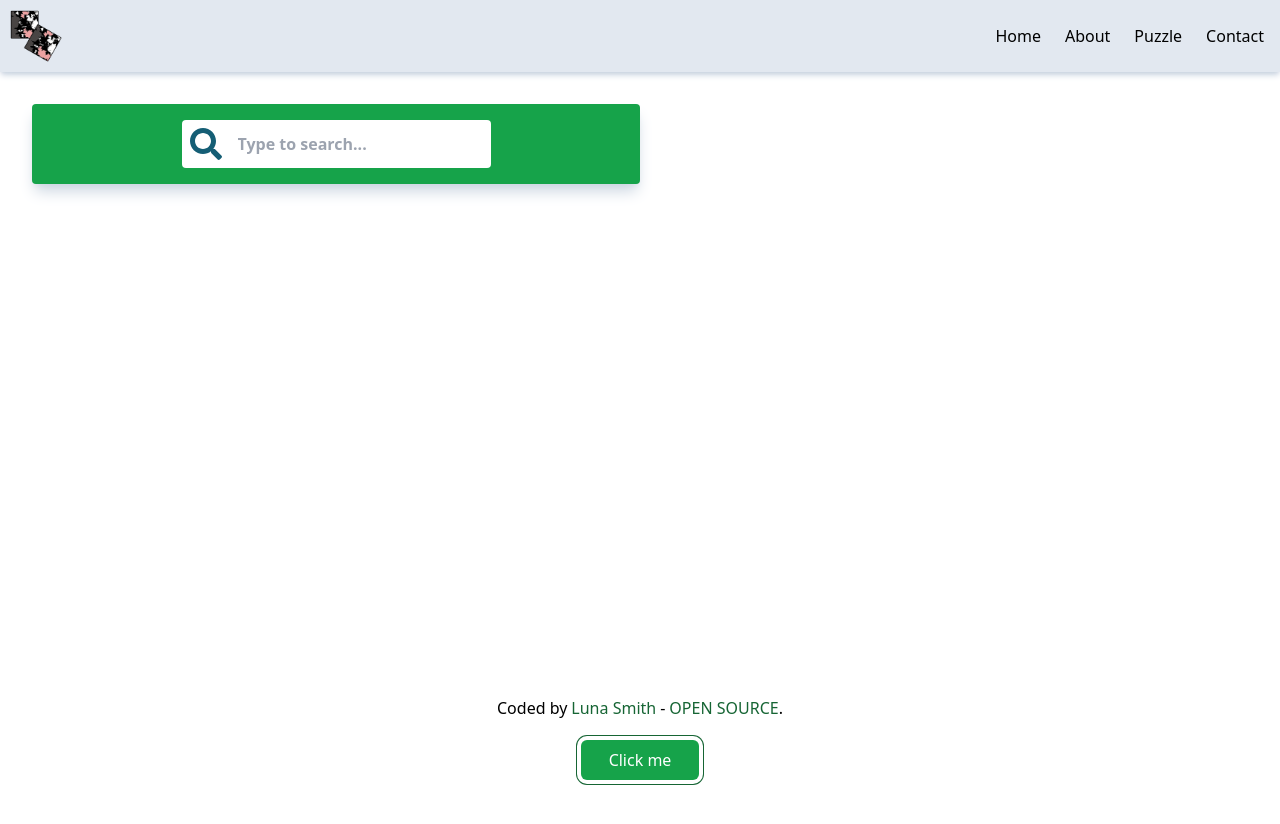
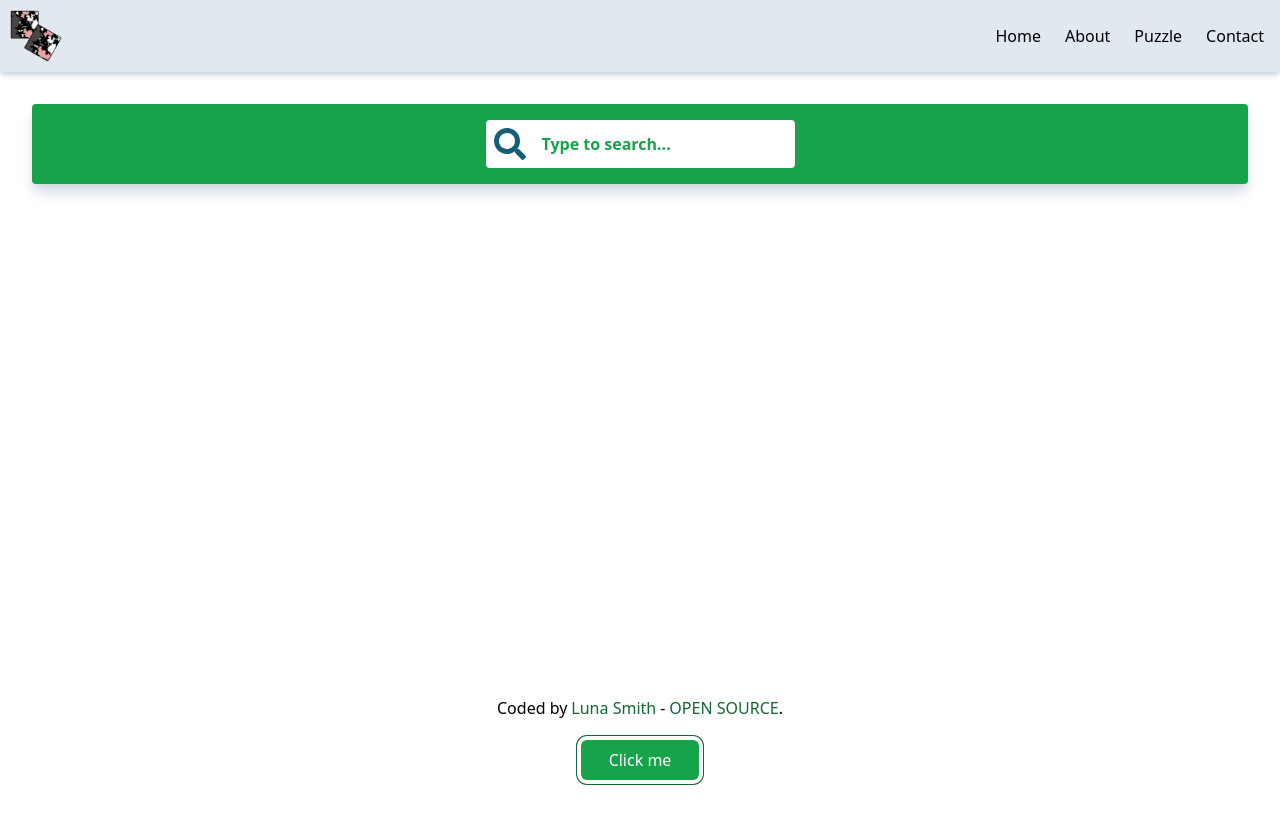
Before and after one commit to Lu-Smith/searchbar_react_vite, a React (Vite) app in the folder react-search-bar/: page / in a window 1280 px wide. Shown: the top 824 px of the page. Built offline with nearby package versions, Linux system fonts and the light colour scheme.

Commit message:
Updated styling in SearchBar

```diff
--- a/react-search-bar/src/components/SearchBar.tsx
+++ b/react-search-bar/src/components/SearchBar.tsx
@@ -27,15 +27,14 @@ const SearchBar = ({setResults}: SearchBarProps) => {
   return (
     <div
     className='flex-row flex justify-center content-center p-4
-     bg-green-600 w-1/2 rounded shadow-lg shadow-slate-300
-     placeholder-green-600 font-semibold text-base'>
+     bg-green-600 rounded shadow-lg shadow-slate-300 w-full'>
         <FaSearch className='text-cyan-800 text-3xl bg-white p-2 w-12 h-12 rounded-s' />
         <input
         type="text"
         placeholder='Type to search...'
         value={input}
         onChange={(e) => handleChange(e.target.value)}
-        className='p-2 rounded-e'
+        className='p-2 rounded-e focus:outline-none placeholder-green-600 font-semibold'
         />
     </div>
   )
```
